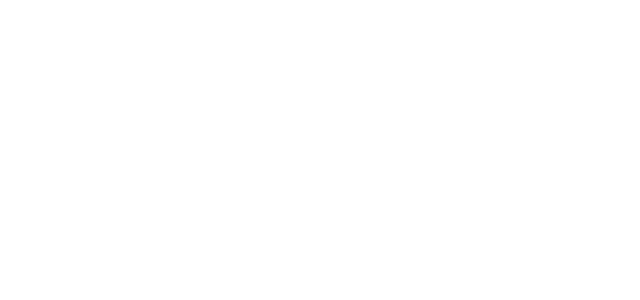
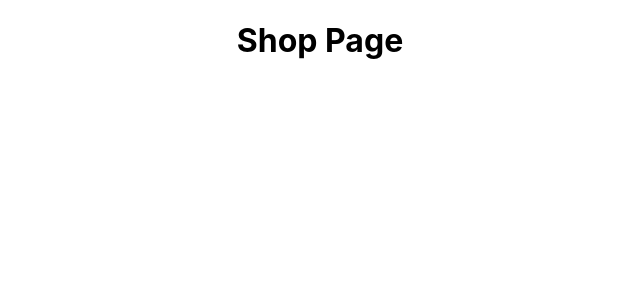
Before and after one commit to amandakso/odin-shopping, a React (Create React App) app: page /shop in a window 1280 px wide. Before the commit this address had no page. Shown: the top 300 px of the page, without its empty margins (320-960 px from the left). Built offline with nearby package versions, Linux system fonts and the light colour scheme.

Commit message:
add shop page component

```diff
--- a/src/App.js
+++ b/src/App.js
@@ -1,5 +1,6 @@
 import { BrowserRouter, Routes, Route } from "react-router-dom";
 import Home from "./components/Home";
+import Shop from "./components/Shop";
 import './App.css';
 
 const App = () => {
@@ -8,6 +9,7 @@
       <BrowserRouter>
         <Routes>
           <Route path="/" element={<Home />} />
+          <Route path="/shop" element={<Shop />} />
         </Routes>
       </BrowserRouter>
     </div>
--- /dev/null
+++ b/src/components/Shop.js
@@ -0,0 +1,9 @@
+import React from "react";
+
+const Shop = () => {
+    return (
+        <h1>Shop Page</h1>
+    );
+};
+
+export default Shop;
```
